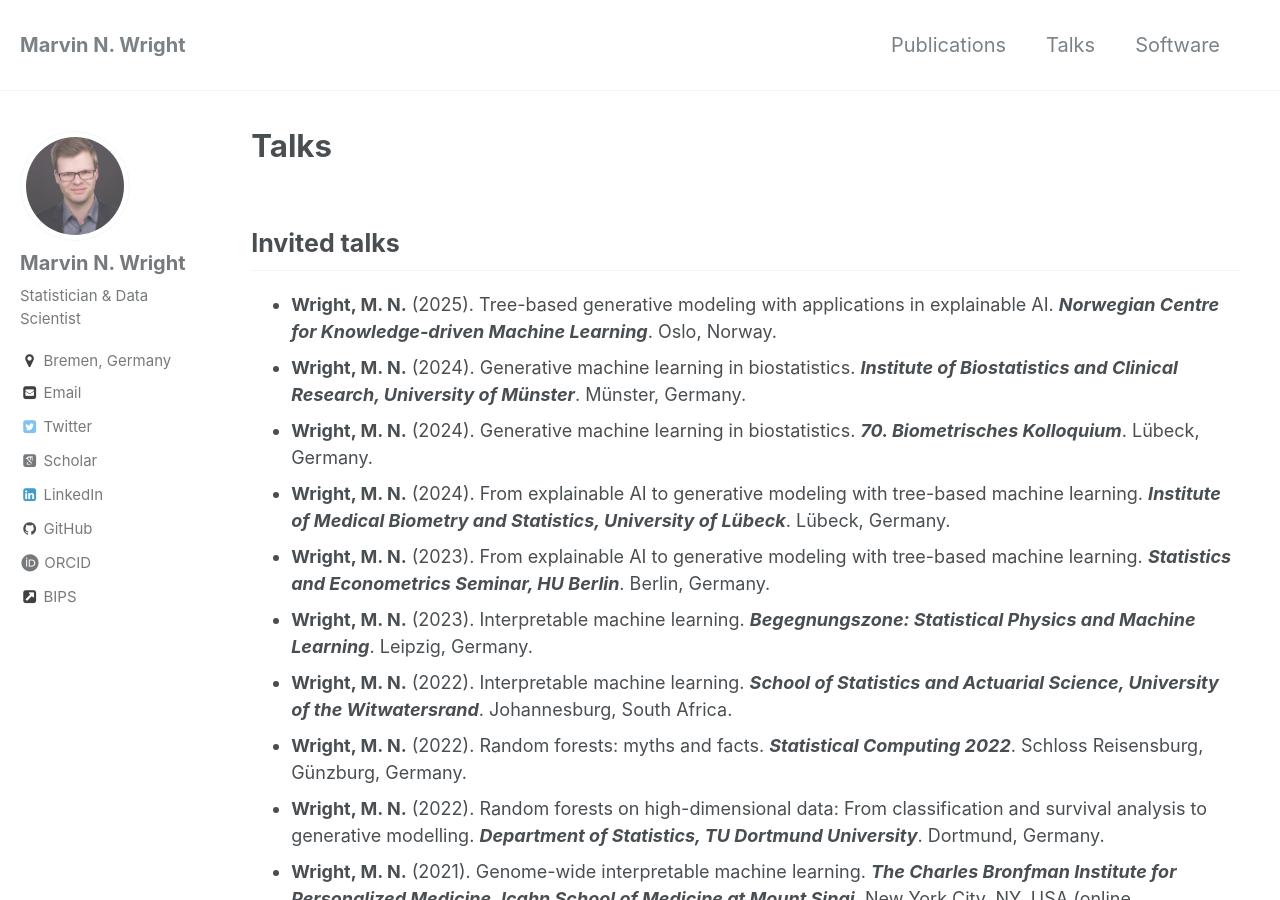
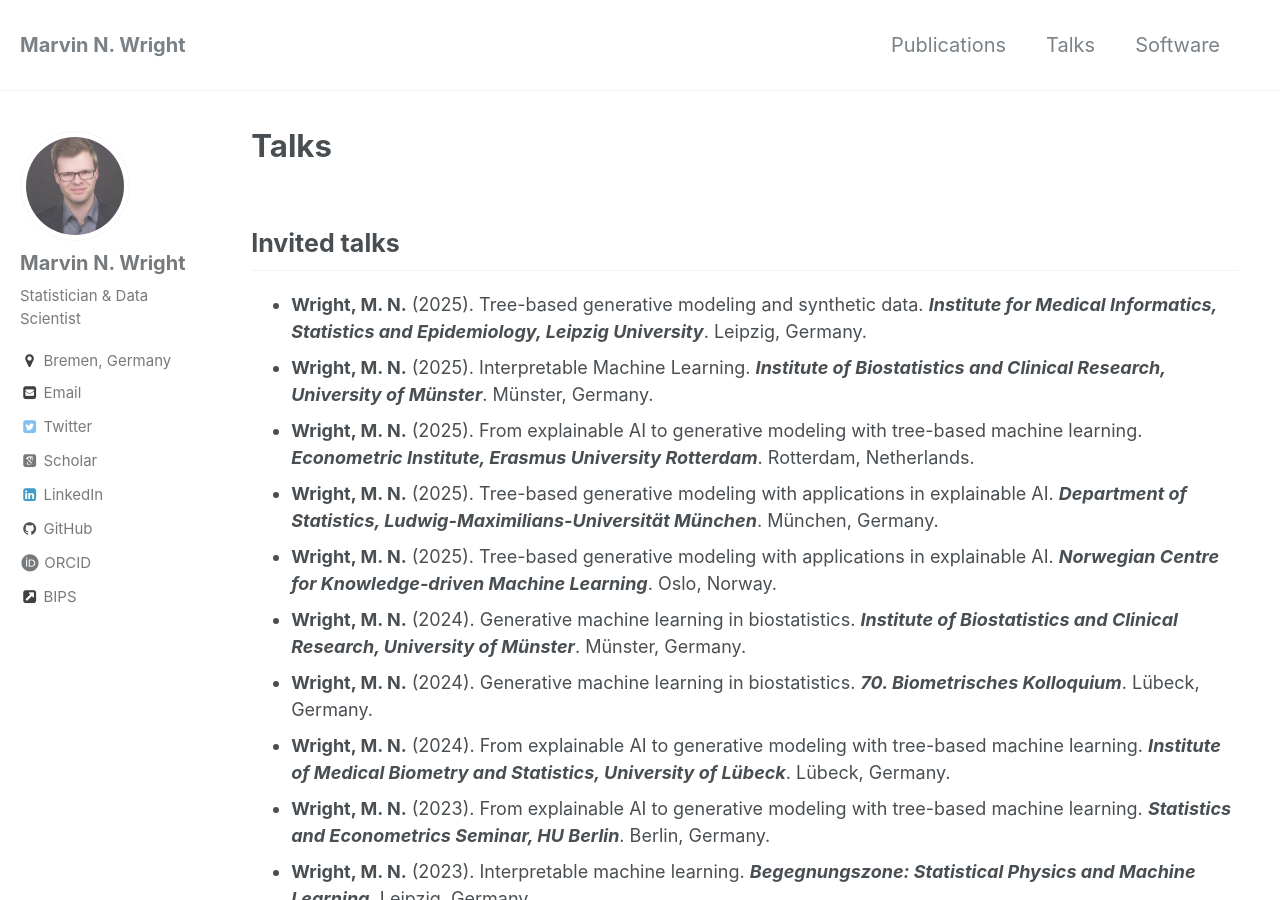
Before and after one commit to mnwright/mnwright.github.io, a Jekyll site: the page built from _pages/talks.md, in a window 1280 px wide and 900 px high. Built offline with Jekyll 4.4.1, drawn with Linux system fonts in a browser that asks for light colours; some web fonts are replaced; some of the changed text lies outside the part shown.

Commit message:
update talks

```diff
--- a/_pages/talks.md
+++ b/_pages/talks.md
@@ -4,6 +4,10 @@ permalink: /talks/
 ---
 
 ## Invited talks
+* {:.pub} **Wright, M. N.** (2025). Tree-based generative modeling and synthetic data. ***Institute for Medical Informatics, Statistics and Epidemiology, Leipzig University***. Leipzig, Germany.
+* {:.pub} **Wright, M. N.** (2025). Interpretable Machine Learning. ***Institute of Biostatistics and Clinical Research, University of Münster***. Münster, Germany.
+* {:.pub} **Wright, M. N.** (2025). From explainable AI to generative modeling with tree-based machine learning. ***Econometric Institute, Erasmus University Rotterdam***. Rotterdam, Netherlands.
+* {:.pub} **Wright, M. N.** (2025). Tree-based generative modeling with applications in explainable AI. ***Department of Statistics, Ludwig-Maximilians-Universität München***. München, Germany.
 * {:.pub} **Wright, M. N.** (2025). Tree-based generative modeling with applications in explainable AI. ***Norwegian Centre for Knowledge-driven Machine Learning***. Oslo, Norway.
 * {:.pub} **Wright, M. N.** (2024). Generative machine learning in biostatistics. ***Institute of Biostatistics and Clinical Research, University of Münster***. Münster, Germany.
 * {:.pub} **Wright, M. N.** (2024). Generative machine learning in biostatistics. ***70. Biometrisches Kolloquium***. Lübeck, Germany.
@@ -27,7 +31,7 @@ permalink: /talks/
 * {:.pub} **Wright, M. N.** (2015). Random forests: Fast implementations for high dimensional data and survival analysis. ***Section of Biostatistics, University of Copenhagen***. Copenhagen, Denmark.
 
 ## Conference contributions
-* {:.pub} **Wright, M. N.**(2024). Adversarial random forests. ***26th International Conference on Computational Statistics***. Gießen, Germany.
+* {:.pub} **Wright, M. N.** (2024). Adversarial random forests. ***26th International Conference on Computational Statistics***. Gießen, Germany.
 * {:.pub} **Wright, M. N.**, Blesch, K. & Watson, D. S. (2022). Testing conditional independence in supervised learning algorithms with the cpi package. ***useR! 2022***. Virtual Conference.
 * {:.pub} **Wright, M. N.** & Watson, D. S. (2021). Genome-wide conditional independence testing with machine learning. ***67. Biometrisches Kolloquium***. Münster, Germany (virtual conference).
 * {:.pub} **Wright, M. N.**, Mortensen, L. H., Kusumastuti, S., Westendorp, R. G. J. & Gerds, T. A. (2019). Recurrent neural networks for time to event predictions with competing risks. ***DAGStat 2019***. München, Germany.
@@ -43,6 +47,7 @@ permalink: /talks/
 * {:.pub} **Wright, M. N.** & Ziegler, A. (2014). A software package for genome-wide association studies with random survival forests (Poster). ***IGES 2014***. Vienna, Austria.
 
 ## Tutorials
+* {:.pub} **Wright, M. N.** (2025). Introduction to Machine Learning with R and mlr3. ***DAGStat 2025***. Berlin, Germany.
 * {:.pub} **Wright, M. N.** (2021). Model-agnostic interpretable machine learning. ***MOOD Science Webinars, OpenGeoHub Foundation***. Virtual Webinar.
 * {:.pub} **Wright, M. N.** & Gola, D. (2018). An introduction to machine learning in epidemiology. ***DGEpi 2018***. Bremen, Germany.
 * {:.pub} **Wright, M. N.**  (2017). Hands-on introduction to Rcpp. ***10th quarterly R Meetup***. Hamburg, Germany.
```
Also changed, not shown: _pages/publications.md (+0 -1 lines).
